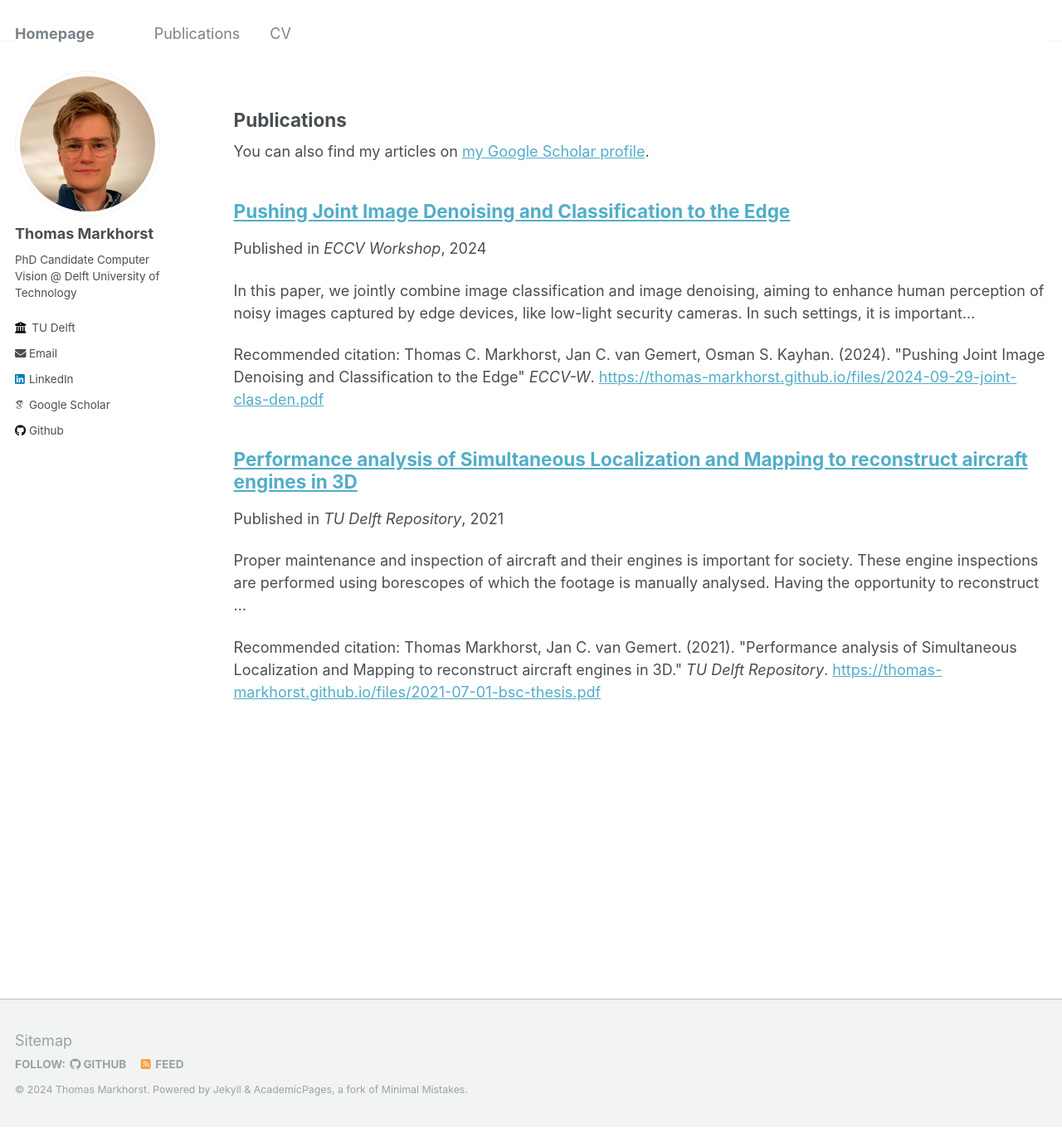
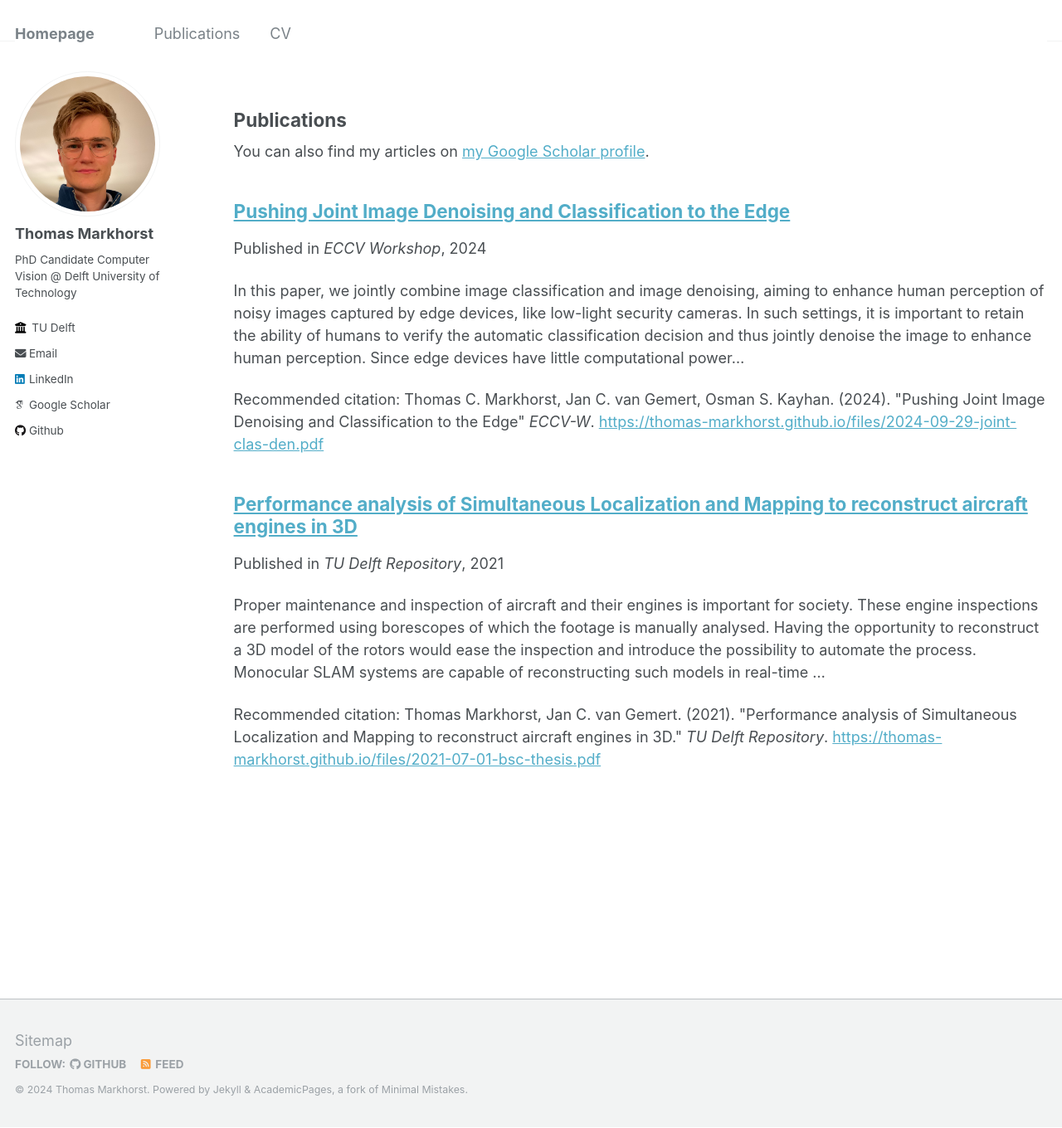
Before and after one commit to Thomas-Markhorst/thomas-markhorst.github.io, a Jekyll site: the page built from _pages/publications.md, in a window 1280 px wide and 1360 px high. Shown: the whole window at 83% size. Built offline with Jekyll 4.4.1, drawn with Linux system fonts in a browser that asks for light colours; some web fonts are replaced.

```diff
--- a/_publications/2021-01-07-perf-analysis-slam.md
+++ b/_publications/2021-01-07-perf-analysis-slam.md
@@ -2,7 +2,7 @@
 title: "Performance analysis of Simultaneous Localization and Mapping to reconstruct aircraft engines in 3D"
 collection: publications
 permalink: /publication/2021-07-01-perf-analysis-slam
-excerpt: 'Proper maintenance and inspection of aircraft and their engines is important for society. These engine inspections are performed using borescopes of which the footage is manually analysed. Having the opportunity to reconstruct ...'
+excerpt: 'Proper maintenance and inspection of aircraft and their engines is important for society. These engine inspections are performed using borescopes of which the footage is manually analysed. Having the opportunity to reconstruct a 3D model of the rotors would ease the inspection and introduce the possibility to automate the process. Monocular SLAM systems are capable of reconstructing such models in real-time ...'
 date: 2021-07-01
 venue: 'TU Delft Repository'
 paperurl: 'https://thomas-markhorst.github.io/files/2021-07-01-bsc-thesis.pdf'
--- a/_publications/2023-08-22-arch-innovatings-efficient-denoising.md
+++ b/_publications/2023-08-22-arch-innovatings-efficient-denoising.md
@@ -2,7 +2,7 @@
 title: "Pushing Joint Image Denoising and Classification to the Edge"
 collection: publications
 permalink: /publication/2023-08-22-arch-innovatings-efficient-denoising
-excerpt: 'In this paper, we jointly combine image classification and image denoising, aiming to enhance human perception of noisy images captured by edge devices, like low-light security cameras. In such settings, it is important...'
+excerpt: 'In this paper, we jointly combine image classification and image denoising, aiming to enhance human perception of noisy images captured by edge devices, like low-light security cameras. In such settings, it is important to retain the ability of humans to verify the automatic classification decision and thus jointly denoise the image to enhance human perception. Since edge devices have little computational power...'
 date: 2024-09-29
 venue: 'ECCV Workshop'
 paperurl: 'https://thomas-markhorst.github.io/files/2024-09-29-joint-clas-den.pdf'
```
